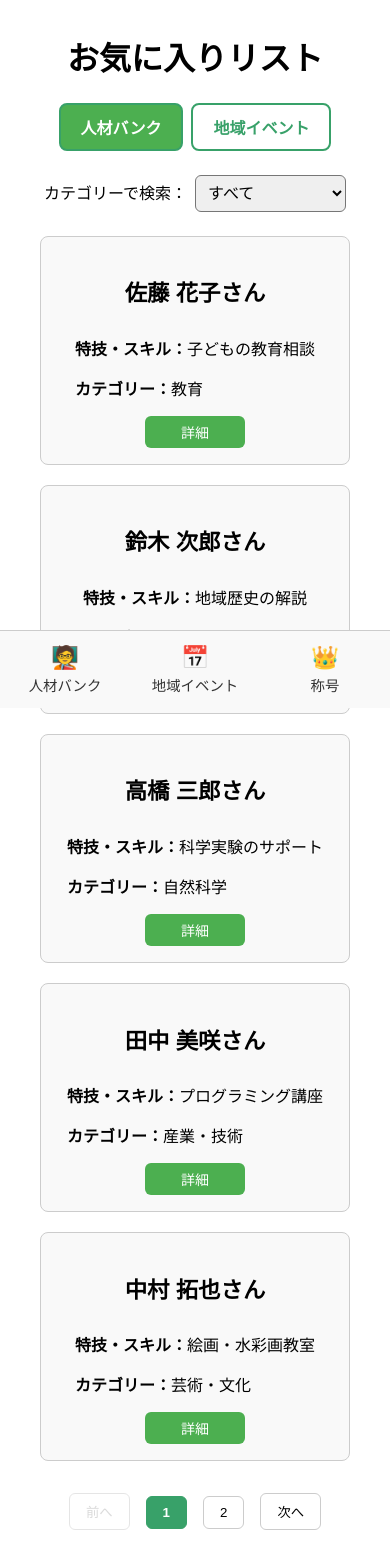
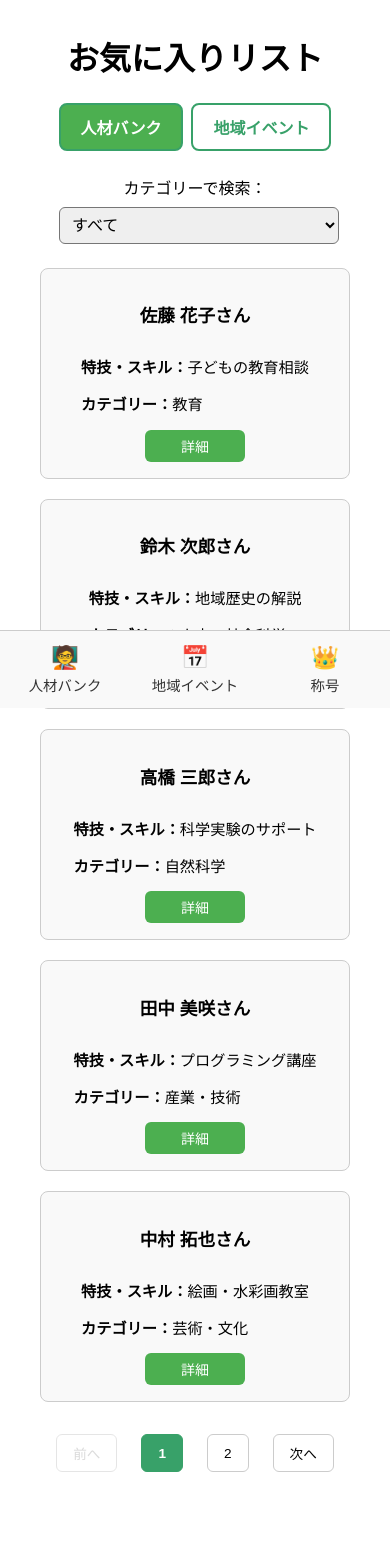
Before and after one commit to ashizawakazuki/machitsuna, a React (Create React App) app: page /favorites in a window 390 px wide. Shown: the part 136-1704 px from the top of the page. Built offline with nearby package versions, Linux system fonts and the light colour scheme.

Commit message:
feat:人材バンク一覧画面のレスポンシブ対応を実装

```diff
--- a/src/pages/styles/TalentBank.css
+++ b/src/pages/styles/TalentBank.css
@@ -3,6 +3,7 @@
     margin: 0 auto;
     padding: 2rem;
     padding-bottom: 100px;
+
     font-family: sans-serif;
   }
 
@@ -64,6 +65,7 @@
   .pagination {
     text-align: center;
     margin-top: 2rem;
+    margin-bottom:8rem;
   }
 
   .pagination button {
@@ -126,3 +128,68 @@
   font-size: 1.4rem;
   margin-bottom: 0.8rem;
 }
+
+/* モバイル向け：画面幅が768px以下の場合 */
+/* モバイル向け：画面幅が768px以下の場合 */
+@media (max-width: 768px) {
+  .talent-bank-container {
+    padding: 1rem;
+  }
+
+  .talent-card p {
+    font-size: 0.95rem;
+  }
+
+  .talent-title {
+    font-size: 1.1rem;
+  }
+
+  .button-group {
+    flex-direction: column;
+    align-items: center;
+    gap: 0.5rem;
+  }
+
+  .detail-button,
+  .favorite-button {
+    width: 90%;
+    max-width: 220px;
+    font-size: 0.85rem;
+    padding: 0.6rem 1rem;
+  }
+
+  .register-button {
+    width: 90%;
+    max-width: 240px;
+    font-size: 0.95rem;
+  }
+
+  /* ▼ 修正①: セレクトボックス幅を制限し、中央に揃える */
+  .category-filter {
+    display: flex;
+    flex-direction: column;
+    align-items: center;
+  }
+
+  .category-filter select {
+    width: 80%; /* ←横幅を抑える */
+    max-width: 300px;
+    font-size: 0.95rem;
+    margin-top: 0.5rem;
+    margin-left: 0; /* ←左マージンを無効にする */
+  }
+
+  /* ▼ 修正②: ページネーションがモバイルでも中央に見えるように */
+  .pagination {
+    display: flex;
+    flex-wrap: wrap;
+    justify-content: center;
+    gap: 0.5rem;
+    margin-top: 2rem;
+  }
+
+  .pagination button {
+    padding: 0.4rem 0.8rem;
+    font-size: 0.85rem;
+  }
+}
```
